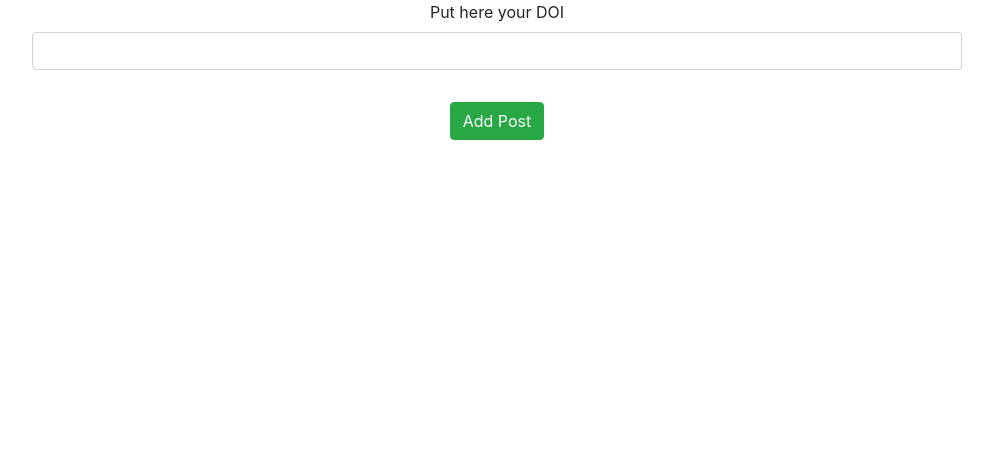
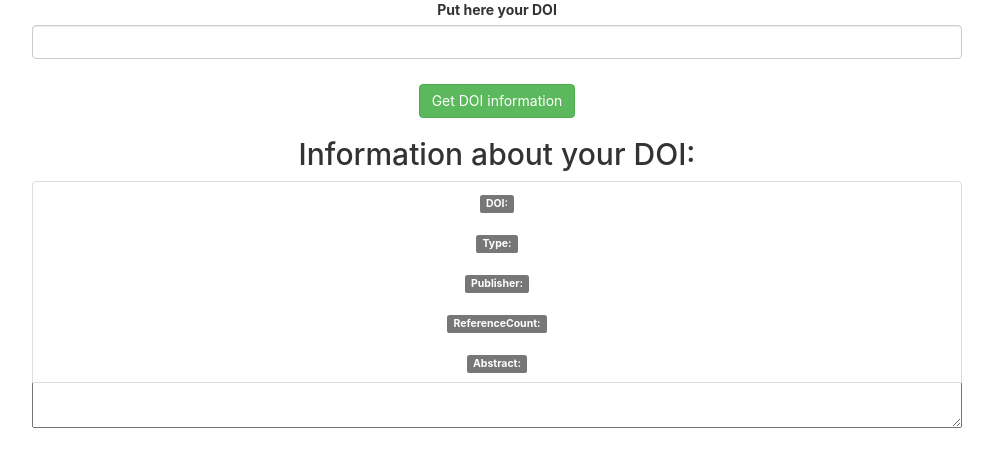
Before and after one commit to kubwosz/citatio, a React (Create React App) app in the folder citatio-frontend/: page / in a window 1280 px wide. Shown: the top 466 px of the page, without its empty margins (143-1136 px from the left). Built offline with nearby package versions, Linux system fonts and the light colour scheme.

Commit message:
Add working api endpoint in Go, representing some data of the DOI in the interface

```diff
--- a/citatio-frontend/public/index.html
+++ b/citatio-frontend/public/index.html
@@ -25,7 +25,10 @@
       Learn how to configure a non-root public URL by running `npm run build`.
     -->
     <link rel="stylesheet" href="https://stackpath.bootstrapcdn.com/bootstrap/4.5.2/css/bootstrap.min.css">
-    <title>RGB</title>
+    <link rel="stylesheet" href="https://maxcdn.bootstrapcdn.com/bootstrap/3.4.1/css/bootstrap.min.css">
+  <script src="https://ajax.googleapis.com/ajax/libs/jquery/3.7.1/jquery.min.js"></script>
+  <script src="https://maxcdn.bootstrapcdn.com/bootstrap/3.4.1/js/bootstrap.min.js"></script>
+    <title>C I T A T I O</title>
   </head>
   <body>
     <noscript>You need to enable JavaScript to run this app.</noscript>
--- a/citatio-frontend/src/components/Home.jsx
+++ b/citatio-frontend/src/components/Home.jsx
@@ -16,19 +16,28 @@ const Home = (props) => {
   }, [populateFields]);
 
   async function submitHandler(event) {
-    const response = await fetch('api/hello',
+    const response = await fetch('api/doi/' + doiValue,
     {
       method: 'GET',
     }
   );
-  setDoiData(await response.json());
+  let doiResponse = JSON.parse(await response.json());
+  console.log(doiResponse);
+  console.log(doiResponse["message-type"]);
+  let doiObject = {
+    doi: doiResponse.message.DOI,
+    type: doiResponse.message.type,
+    publisher: doiResponse.message.publisher,
+    referenceCount: doiResponse.message["reference-count"],
+    abstract: doiResponse.message.abstract,
+  }
+  console.log(doiObject);
+  setDoiData(doiObject);
 
     event.preventDefault();
   };
 
-  const doiInputChangeHandler = (data) => { setDoiValue(data) }
-
-  const submitButtonText = props.onEditPost ? 'Update Post' : 'Add Post';
+  const doiInputChangeHandler = (data) => { setDoiValue(data.target.value) }
 
   return (
     <section>
@@ -38,9 +47,17 @@ const Home = (props) => {
             <label htmlFor="title">Put here your DOI</label>
             <input id="title" type="text" className="form-control" required value={doiValue} onChange={doiInputChangeHandler}></input>
           </div>
-          <button type="submit" className="btn btn-success">{submitButtonText}</button>
+          <button type="button" onClick={submitHandler} className="btn btn-success">Get DOI information</button>
         </form>
-        {doiData}
+        <h2>Information about your DOI:</h2>
+        <ul class="list-group">
+  <li class="list-group-item"><span class="label label-default">DOI:</span>   {doiData.doi}</li>
+  <li class="list-group-item"><span class="label label-default">Type:</span>   {doiData.type}</li>
+  <li class="list-group-item"><span class="label label-default">Publisher:</span>   {doiData.publisher}</li>
+  <li class="list-group-item"><span class="label label-default">ReferenceCount:</span>   {doiData.referenceCount}</li>
+  <li class="list-group-item"><span class="label label-default">Abstract:</span>   </li>
+  <textarea>{doiData.abstract}</textarea>
+</ul>
       </div>
     </section>
   );
```
Also changed, not shown: 2 other files (tests, documents, lock files or other folders).
